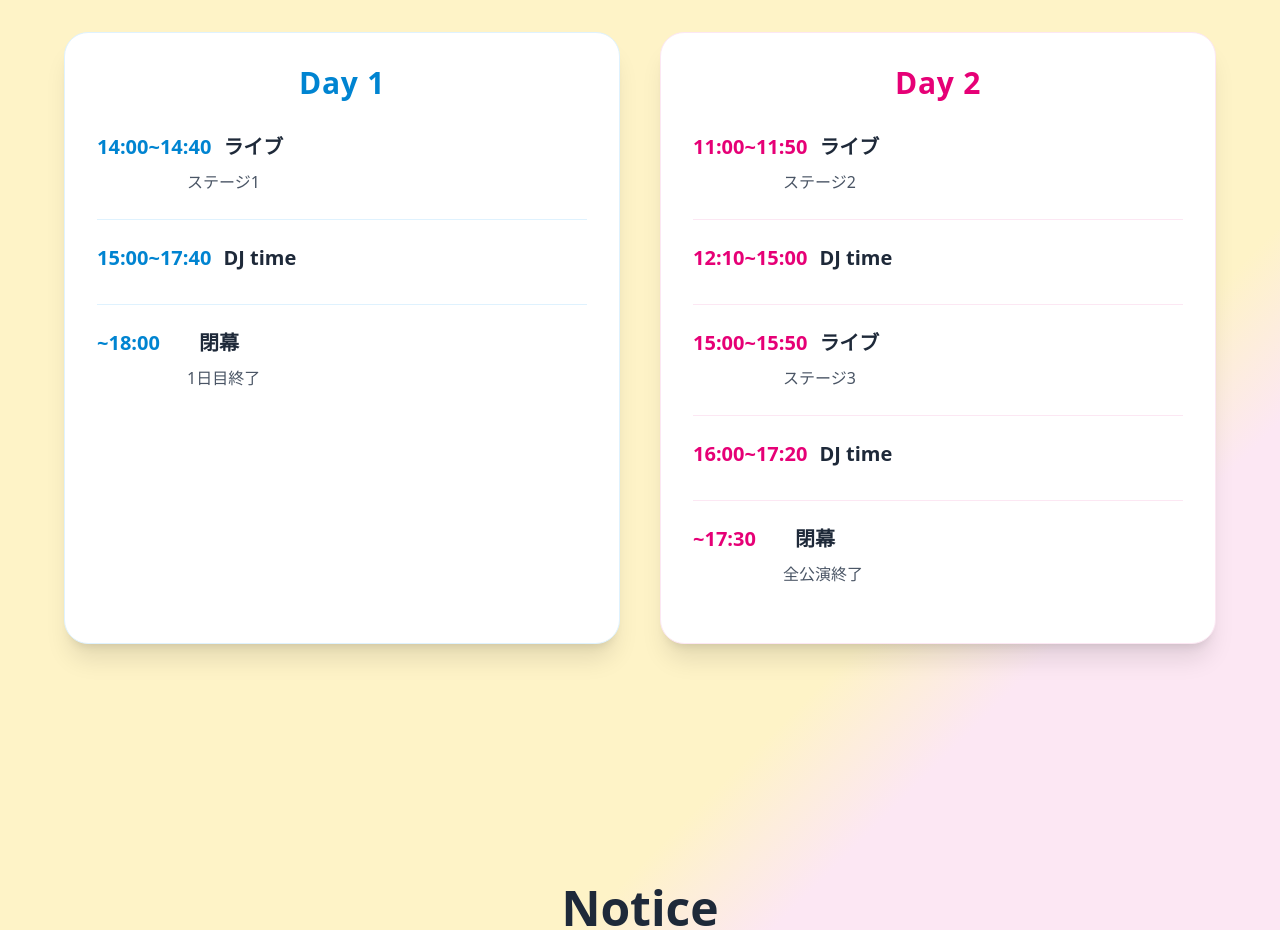
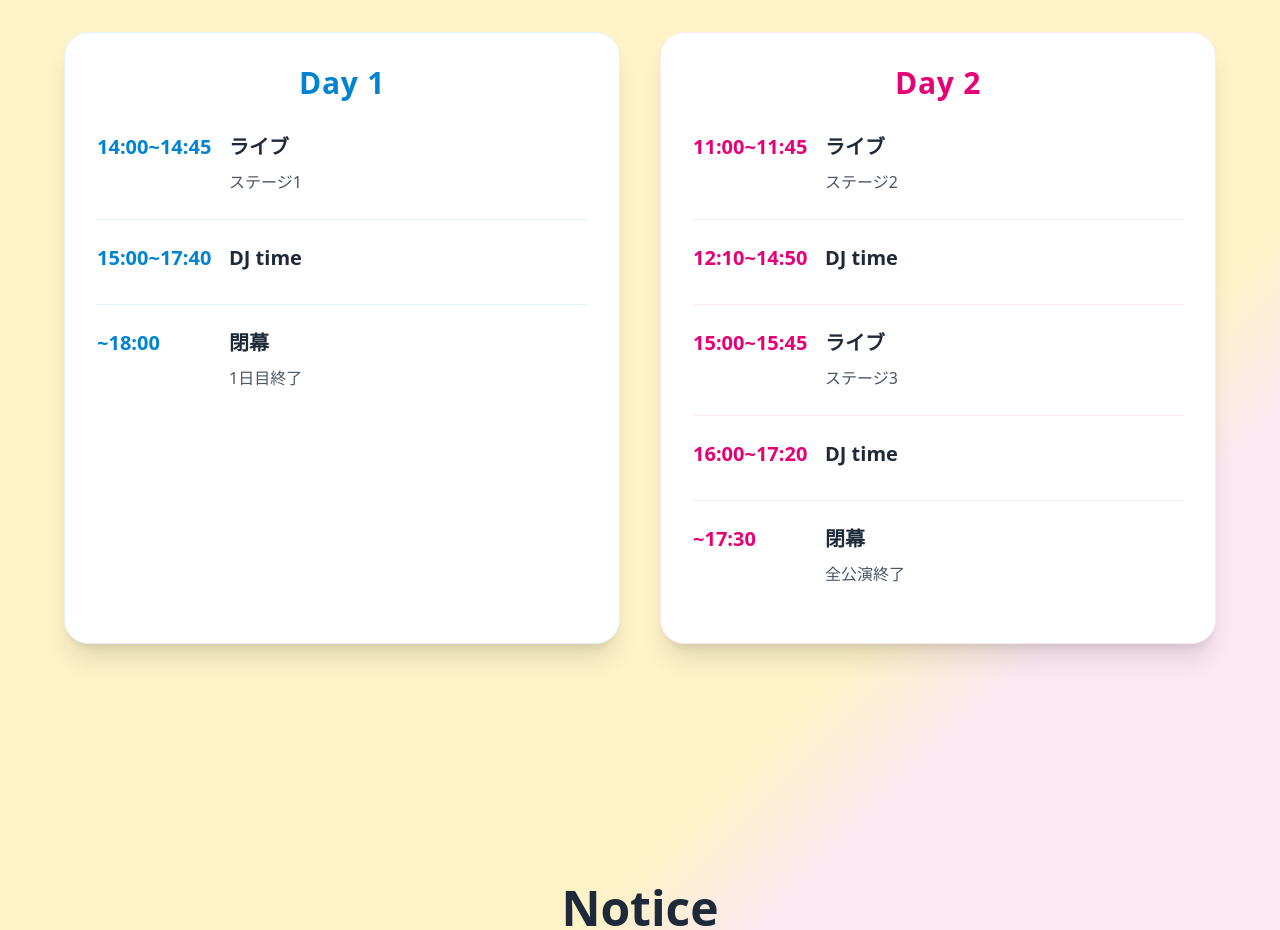
Before and after one commit to nekko-lab/tsudanuma25-hp, a React (Vite) app: page / in a window 1280 px wide. Shown: the part 2620-3550 px from the top of the page. Built offline with nearby package versions, Linux system fonts and the light colour scheme; a web font is replaced by a local one.

Commit message:
タイムテーブルの微調整

```diff
--- a/src/components/Time.tsx
+++ b/src/components/Time.tsx
@@ -6,32 +6,39 @@ import { Title } from "./items/Title";
 export const TimeTable = () => {
     const ref = useRef<HTMLElement>(null!);
     const isLoaded = useInView(ref);
-
     return (
-        <section ref={ref} className="py-20 px-6 w-full ">
+        <section ref={ref} className="py-20 px-6 w-full">
             <Title
                 title="TimeTable"
                 subtitle="タイムテーブル"
                 delay={isLoaded}
             />
-
             <div
                 className={`max-w-6xl mx-auto grid md:grid-cols-2 gap-10 transition-all duration-700 ${isLoaded ? "opacity-100 translate-y-0" : "opacity-0 translate-y-8"
                     }`}
             >
                 {/* Day 1 */}
-                <div className="bg-white border border-sky-100 rounded-3xl shadow-xl hover:shadow-2xl transition-shadow duration-500 p-8">
+                <div
+                    className={`bg-white border border-sky-100 rounded-3xl shadow-xl hover:shadow-2xl transition-all duration-1000 ease-out p-8 ${isLoaded
+                            ? "opacity-100 scale-100 translate-x-0"
+                            : "opacity-0 scale-75 -translate-x-12"
+                        }`}
+                    style={{ transitionDelay: '300ms' }}
+                >
                     <h3 className="text-3xl font-bold text-sky-600 mb-8 text-center tracking-wide">
                         Day 1
                     </h3>
-
                     {Day1Schedule.map((item, index) => (
                         <div
                             key={index}
-                            className="mb-6 pb-6 border-b border-sky-100 last:border-none last:pb-0"
+                            className={`mb-6 pb-6 border-b border-sky-100 last:border-none last:pb-0 transition-all duration-700 ease-out ${isLoaded
+                                    ? "opacity-100 translate-y-0"
+                                    : "opacity-0 translate-y-8"
+                                }`}
+                            style={{ transitionDelay: `${500 + index * 100}ms` }}
                         >
-                            <div className="flex flex-wrap items-baseline gap-3 mb-2">
-                                <div className="text-lg md:text-xl font-bold text-sky-600 flex-shrink-0 min-w-[90px]">
+                            <div className="grid grid-cols-[100px_1fr] gap-8 mb-2">
+                                <div className="text-lg md:text-xl font-bold text-sky-600">
                                     {item.time}
                                 </div>
                                 <div className="text-lg md:text-xl font-semibold text-gray-800">
@@ -39,28 +46,39 @@ export const TimeTable = () => {
                                 </div>
                             </div>
                             {item.description && (
+                                <div className="grid grid-cols-[100px_1fr] gap-8">
+                                    <div></div>
                                     <div
-                                    className="text-gray-600 text-sm md:text-base ml-[90px] leading-relaxed"
+                                        className="text-gray-600 text-sm md:text-base leading-relaxed"
                                         dangerouslySetInnerHTML={{ __html: item.description }}
                                     />
+                                </div>
                             )}
                         </div>
                     ))}
                 </div>
-
                 {/* Day 2 */}
-                <div className="bg-white border border-pink-100 rounded-3xl shadow-xl hover:shadow-2xl transition-shadow duration-500 p-8">
+                <div
+                    className={`bg-white border border-pink-100 rounded-3xl shadow-xl hover:shadow-2xl transition-all duration-1000 ease-out p-8 ${isLoaded
+                            ? "opacity-100 scale-100 translate-x-0"
+                            : "opacity-0 scale-75 translate-x-12"
+                        }`}
+                    style={{ transitionDelay: '400ms' }}
+                >
                     <h3 className="text-3xl font-bold text-pink-600 mb-8 text-center tracking-wide">
                         Day 2
                     </h3>
-
                     {Day2Schedule.map((item, index) => (
                         <div
                             key={index}
-                            className="mb-6 pb-6 border-b border-pink-100 last:border-none last:pb-0"
+                            className={`mb-6 pb-6 border-b border-pink-100 last:border-none last:pb-0 transition-all duration-700 ease-out ${isLoaded
+                                    ? "opacity-100 translate-y-0"
+                                    : "opacity-0 translate-y-8"
+                                }`}
+                            style={{ transitionDelay: `${500 + index * 100}ms` }}
                         >
-                            <div className="flex flex-wrap items-baseline gap-3 mb-2">
-                                <div className="text-lg md:text-xl font-bold text-pink-600 flex-shrink-0 min-w-[90px]">
+                            <div className="grid grid-cols-[100px_1fr] gap-8 mb-2">
+                                <div className="text-lg md:text-xl font-bold text-pink-600">
                                     {item.time}
                                 </div>
                                 <div className="text-lg md:text-xl font-semibold text-gray-800">
@@ -68,10 +86,13 @@ export const TimeTable = () => {
                                 </div>
                             </div>
                             {item.description && (
+                                <div className="grid grid-cols-[100px_1fr] gap-8">
+                                    <div></div>
                                     <div
-                                    className="text-gray-600 text-sm md:text-base ml-[90px] leading-relaxed"
+                                        className="text-gray-600 text-sm md:text-base leading-relaxed"
                                         dangerouslySetInnerHTML={{ __html: item.description }}
                                     />
+                                </div>
                             )}
                         </div>
                     ))}
--- a/src/components/items/data.ts
+++ b/src/components/items/data.ts
@@ -1,13 +1,13 @@
 export const Day1Schedule = [
-    { time: '14:00~14:40', title: 'ライブ', description: 'ステージ1' },
+    { time: '14:00~14:45', title: 'ライブ', description: 'ステージ1' },
     { time: '15:00~17:40', title: 'DJ time', description: '' },
     { time: '~18:00', title: '閉幕', description: '1日目終了' },
 ]
 
 export const Day2Schedule = [
-    { time: '11:00~11:50', title: 'ライブ', description: 'ステージ2' },
-    { time: '12:10~15:00', title: 'DJ time', description: '' },
-    { time: '15:00~15:50', title: 'ライブ', description: 'ステージ3' },
+    { time: '11:00~11:45', title: 'ライブ', description: 'ステージ2' },
+    { time: '12:10~14:50', title: 'DJ time', description: '' },
+    { time: '15:00~15:45', title: 'ライブ', description: 'ステージ3' },
     { time: '16:00~17:20', title: 'DJ time', description: '' },
     { time: '~17:30', title: '閉幕', description: '全公演終了' },
 ]
```
Lines whose indentation alone changed are shown as unchanged.
